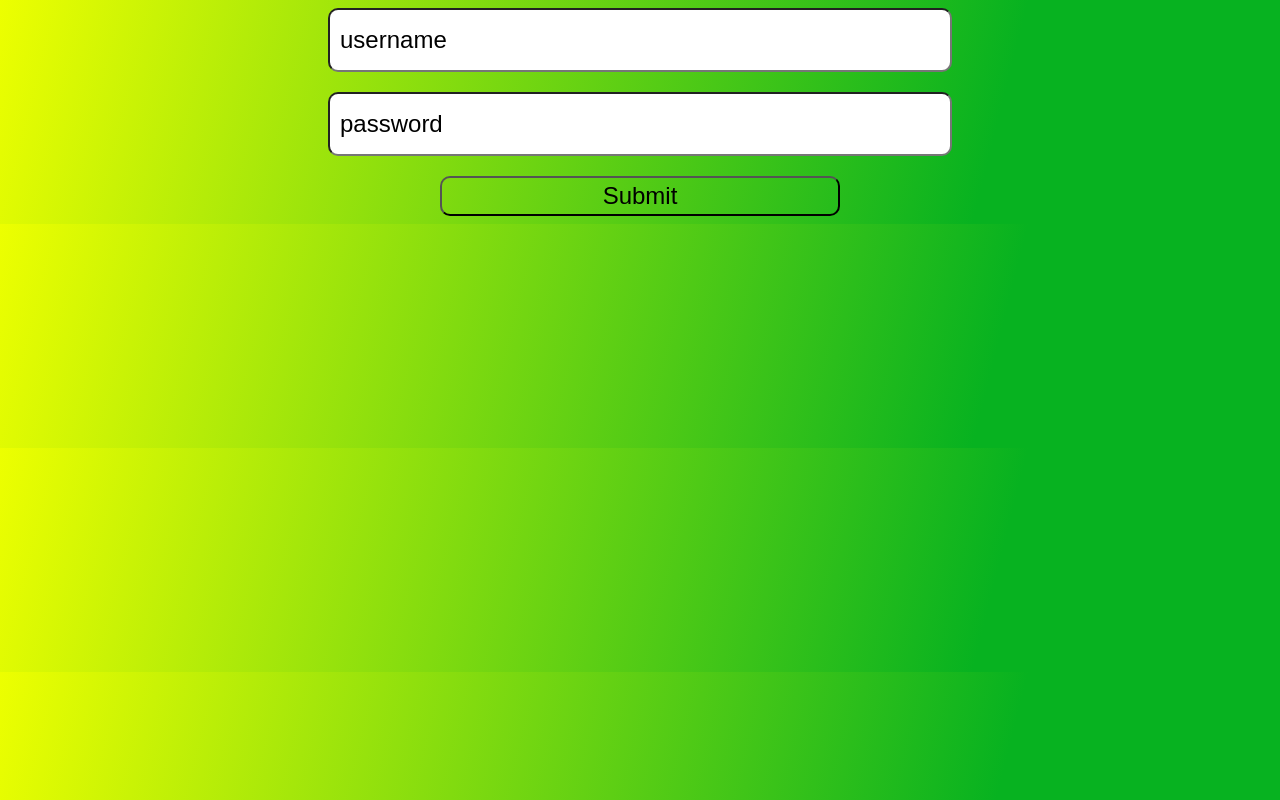
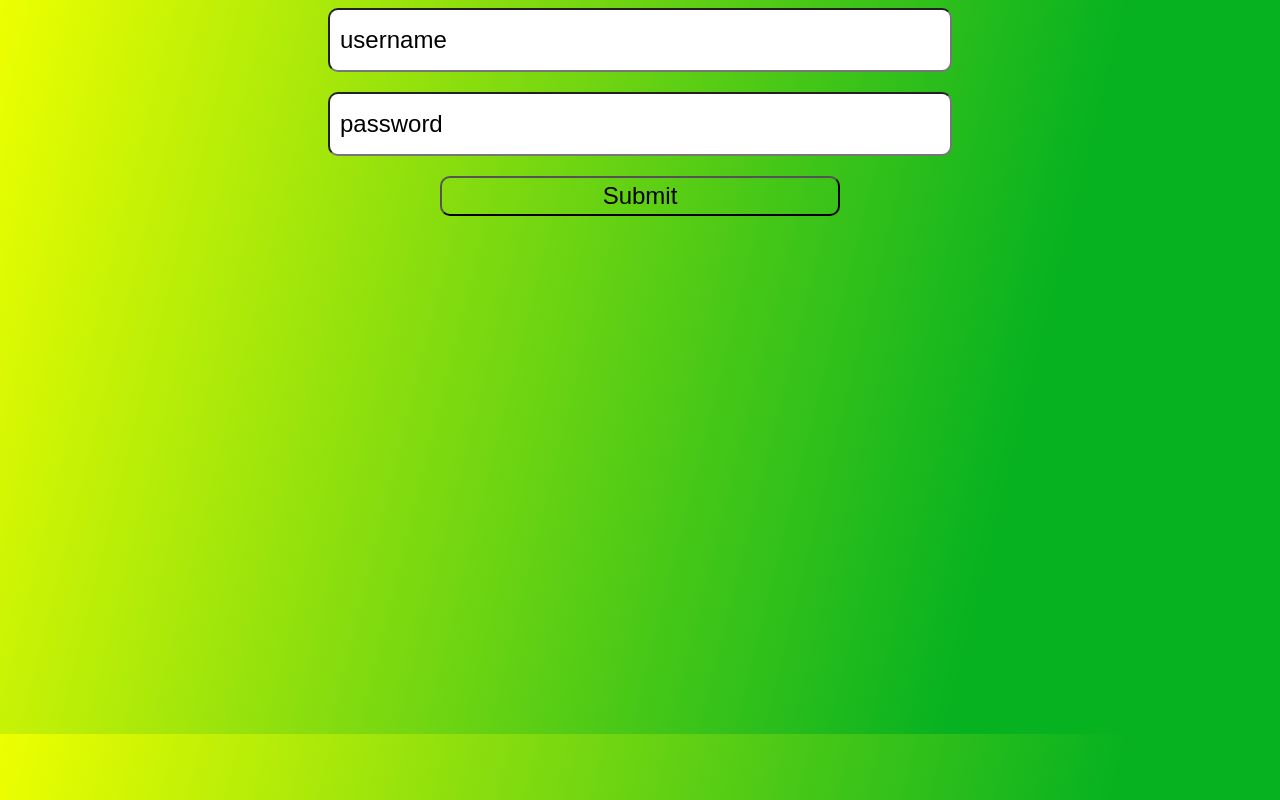
Before and after one commit to the-rustambek/darsishi, a plain HTML site: page forms.html in a window 1280 px wide. Drawn offline with Linux system fonts and the light colour scheme.

Commit message:
Xatolar tuzatildi

```diff
--- a/forms.css
+++ b/forms.css
@@ -19,6 +19,7 @@ body {
   );
   filter: progid:DXImageTransform.Microsoft.gradient(startColorstr="#07b220",endColorstr="#edff00",GradientType=1);
   font-family: "Varela", sans-serif;
+  height: 718px;
 }
 .form {
   width: 1140px;
```
